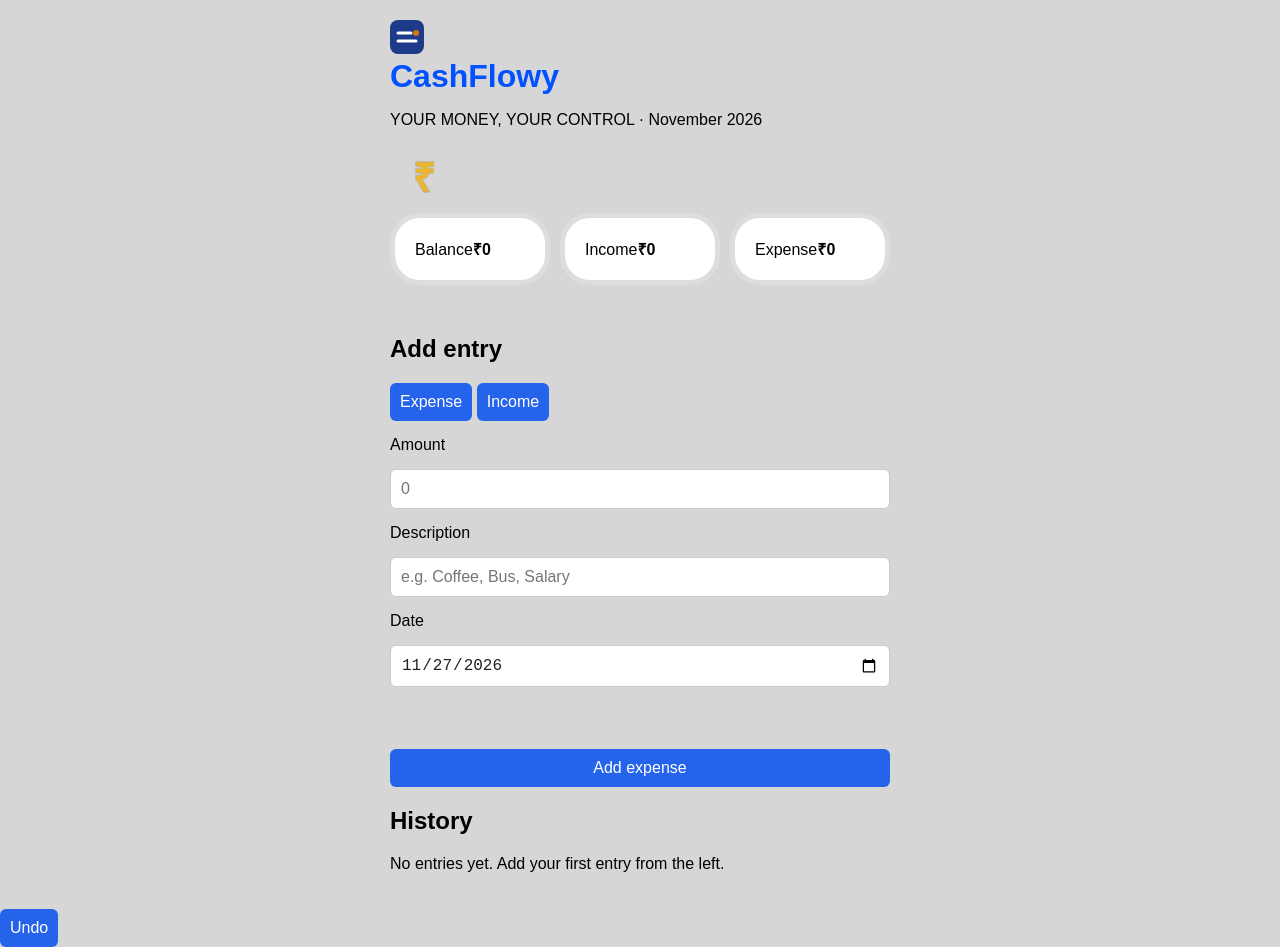
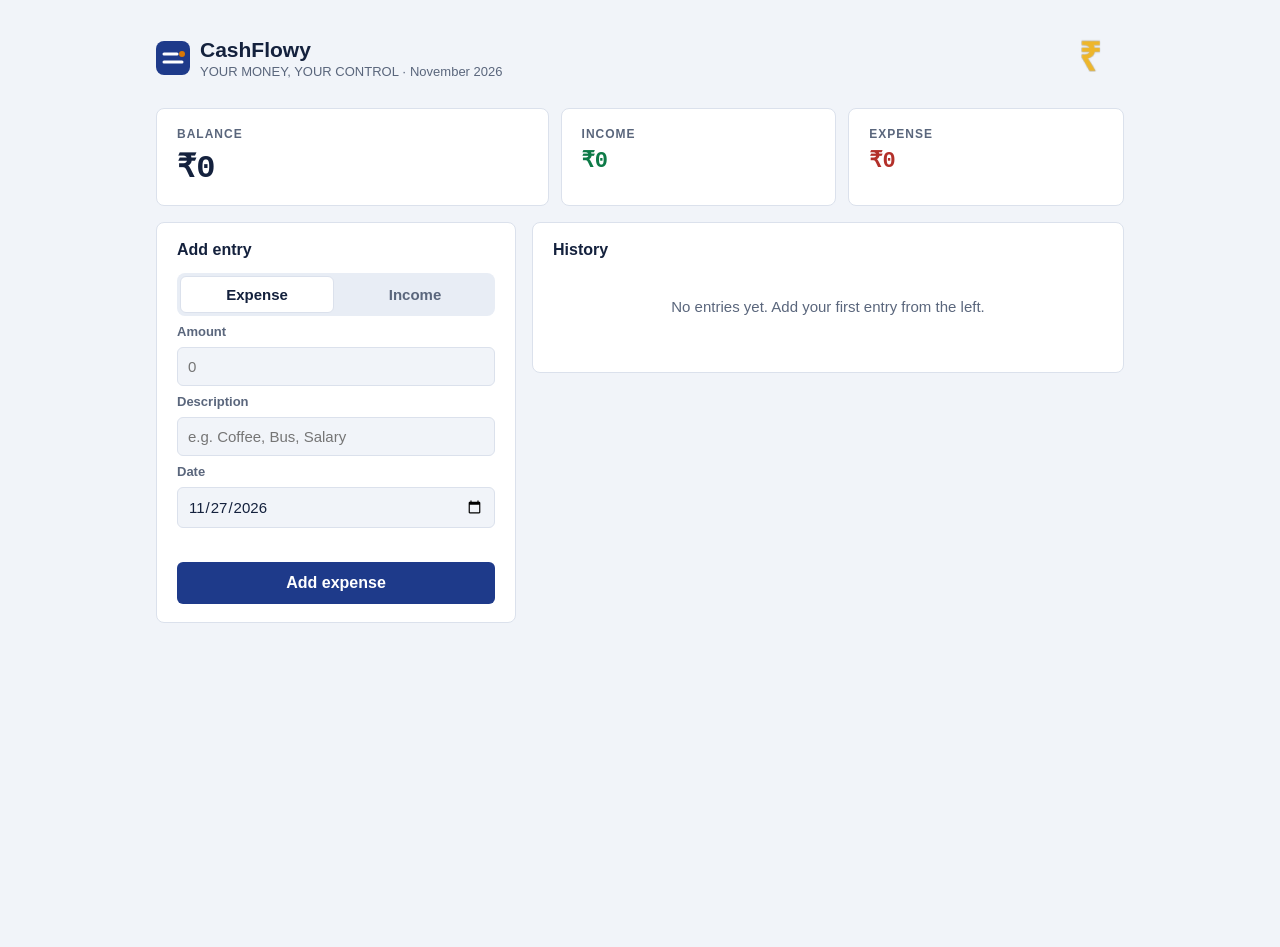
Before and after one commit to dashrathtank-web/CashFlowy--BWD-Project, a plain HTML site: page index.html in a window 1280 px wide. After the commit the page ends 800 px from the top, so only its background shows below. Drawn offline with nearby package versions, Linux system fonts and the light colour scheme.

Commit message:
Update style.css
updating

```diff
--- a/style.css
+++ b/style.css
@@ -1,99 +1,283 @@
+* {
+  box-sizing: border-box;
+}
 
 body {
   margin: 0;
-  background: #d6d6d6;
-  color: #000000;
+  background: #f1f4f9;
+  color: #14213d;
   font-family: Arial, sans-serif;
+  font-size: 15px;
 }
 
 .container {
-  max-width: 500px;
-  margin: 0 auto;
-  padding: 20px 17px;
+  max-width: 1000px;
+  margin: auto;
+  padding: 24px 16px 40px;
+}
+
+.header {
+  display: flex;
+  align-items: center;
+  gap: 10px;
+  margin-bottom: 16px;
+}
+
+#rupeeScene {
+  width: 68px;
+  height: 68px;
+  margin-left: auto;
+}
+
+#rupeeScene canvas {
+  display: block;
+  width: 100%;
+  height: 100%;
 }
 
 h1 {
   margin: 0;
-  color: #0051ff;
+  font-size: 21px;
 }
 
-.subtitle {
-  margin: 0 0 20px 0;
-  color: #4e4d4d;
+.header p {
+  margin: 2px 0 0;
+  color: #5a667c;
+  font-size: 13px;
 }
 
 .cards {
-  display:flex;
-  gap: 10px;
-  margin-bottom: 50px;
+  display: flex;
+  gap: 12px;
+  margin-bottom: 16px;
 }
 
 .card {
   flex: 1;
-  background: #ffffff;
-  padding: 20px;
-  border-radius: 30px;
-  border: 5px solid #dddddd;
+  padding: 18px 20px;
+  background: #fff;
+  border: 1px solid #dbe1ec;
+  border-radius: 8px;
 }
 
-.card p {
-  margin: 0;
-  font-size: 20px;
-  color: #666666;
+.balance-card {
+  flex: 1.5;
 }
 
-.card h2 {
-  margin: 10px 0 0 0;
-  font-size: 40px;
+.card span {
+  display: block;
+  margin-bottom: 6px;
+  color: #5a667c;
+  font-size: 12px;
+  font-weight: bold;
+  letter-spacing: 1px;
+  text-transform: uppercase;
 }
 
-.green { color: #15803d; }
-.red   { color: #b91c1c; }
+.card strong {
+  font-family: monospace;
+  font-size: 22px;
+}
+
+.balance-card strong {
+  font-size: 32px;
+}
+
+.income {
+  color: #0d7a47;
+}
+
+.expense {
+  color: #b3302a;
+}
+
+.main {
+  display: flex;
+  align-items: flex-start;
+  gap: 16px;
+}
+
+.box {
+  padding: 18px 20px;
+  background: #fff;
+  border: 1px solid #dbe1ec;
+  border-radius: 8px;
+}
+
+.box h2 {
+  margin: 0 0 14px;
+  font-size: 16px;
+}
+
+.form-box {
+  width: 360px;
+}
+
+.history-box {
+  flex: 1;
+  min-width: 0;
+}
 
 form {
   display: flex;
   flex-direction: column;
-  gap: 15px;
+  gap: 8px;
 }
 
-input, select {
-  padding: 10px;
-  font-size: 16px;
-  color: #222222;
-  background: #ffffff;
-  border: 1px solid #cccccc;
-  border-radius: 6px;
+label {
+  color: #5a667c;
+  font-size: 13px;
+  font-weight: bold;
 }
 
-button {
+input {
+  width: 100%;
   padding: 10px;
-  font-size: 16px;
-  color: #ffffff;
-  background: #2563eb;
-  border: none;
+  border: 1px solid #dbe1ec;
   border-radius: 6px;
+  background: #f1f4f9;
+  color: #14213d;
+  font: inherit;
+}
+
+.type-buttons {
+  display: flex;
+  gap: 4px;
+  padding: 3px;
+  background: #e8edf5;
+  border-radius: 8px;
+}
+
+.type-buttons button {
+  flex: 1;
+  padding: 9px;
+  border: 1px solid transparent;
+  border-radius: 6px;
+  background: transparent;
+  color: #5a667c;
+  font: inherit;
+  font-weight: bold;
   cursor: pointer;
 }
 
+.type-buttons button.active {
+  border-color: #dbe1ec;
+  background: #fff;
+  color: #14213d;
+}
+
+.add-button {
+  padding: 12px;
+  border: 0;
+  border-radius: 6px;
+  background: #1e3a8a;
+  color: #fff;
+  font: bold 16px Arial, sans-serif;
+  cursor: pointer;
+}
+
+.message {
+  min-height: 18px;
+  margin: 0;
+  color: #b3302a;
+  font-weight: bold;
+}
+
 ul {
+  margin: 0;
+  padding: 0;
   list-style: none;
-  padding: 0;
 }
 
 li {
   display: flex;
-  justify-content: space-between;
   align-items: center;
-  gap: 10px;
-  background: #ffffff;
-  padding: 10px;
-  margin-bottom: 8px;
-  border-radius: 6px;
-  border: 1px solid #dddddd;
+  gap: 12px;
+  padding: 11px 0;
+  border-bottom: 1px solid #dbe1ec;
+}
+
+.entry-text {
+  flex: 1;
+  min-width: 0;
+}
+
+.entry-text b,
+.entry-text small {
+  display: block;
+}
+
+.entry-text small {
+  margin-top: 3px;
+  color: #5a667c;
+}
+
+.amount {
+  font-family: monospace;
+  font-weight: bold;
+  white-space: nowrap;
 }
 
 li button {
   padding: 4px 10px;
-  font-size: 14px;
-  background: #dc2626;
+  border: 1px solid #dbe1ec;
+  border-radius: 6px;
+  background: transparent;
+  color: #5a667c;
+  cursor: pointer;
 }
+
+.empty {
+  padding: 24px 0;
+  text-align: center;
+  color: #5a667c;
+}
+
+.toast {
+  display: none;
+  position: fixed;
+  bottom: 16px;
+  left: 50%;
+  transform: translateX(-50%);
+  align-items: center;
+  gap: 14px;
+  padding: 10px 16px;
+  border-radius: 8px;
+  background: #14213d;
+  color: #fff;
+  font-weight: bold;
+}
+
+.toast button {
+  padding: 0;
+  border: 0;
+  background: transparent;
+  color: #f59e0b;
+  font: bold 15px Arial, sans-serif;
+  cursor: pointer;
+}
+
+@media (max-width: 760px) {
+  .main {
+    flex-direction: column;
+  }
+
+  .form-box,
+  .history-box {
+    width: 100%;
+  }
+
+  .cards {
+    flex-wrap: wrap;
+  }
+
+  .balance-card {
+    flex: none;
+    width: 100%;
+  }
+
+  #rupeeScene {
+    width: 56px;
+    height: 56px;
+  }
+}
```
